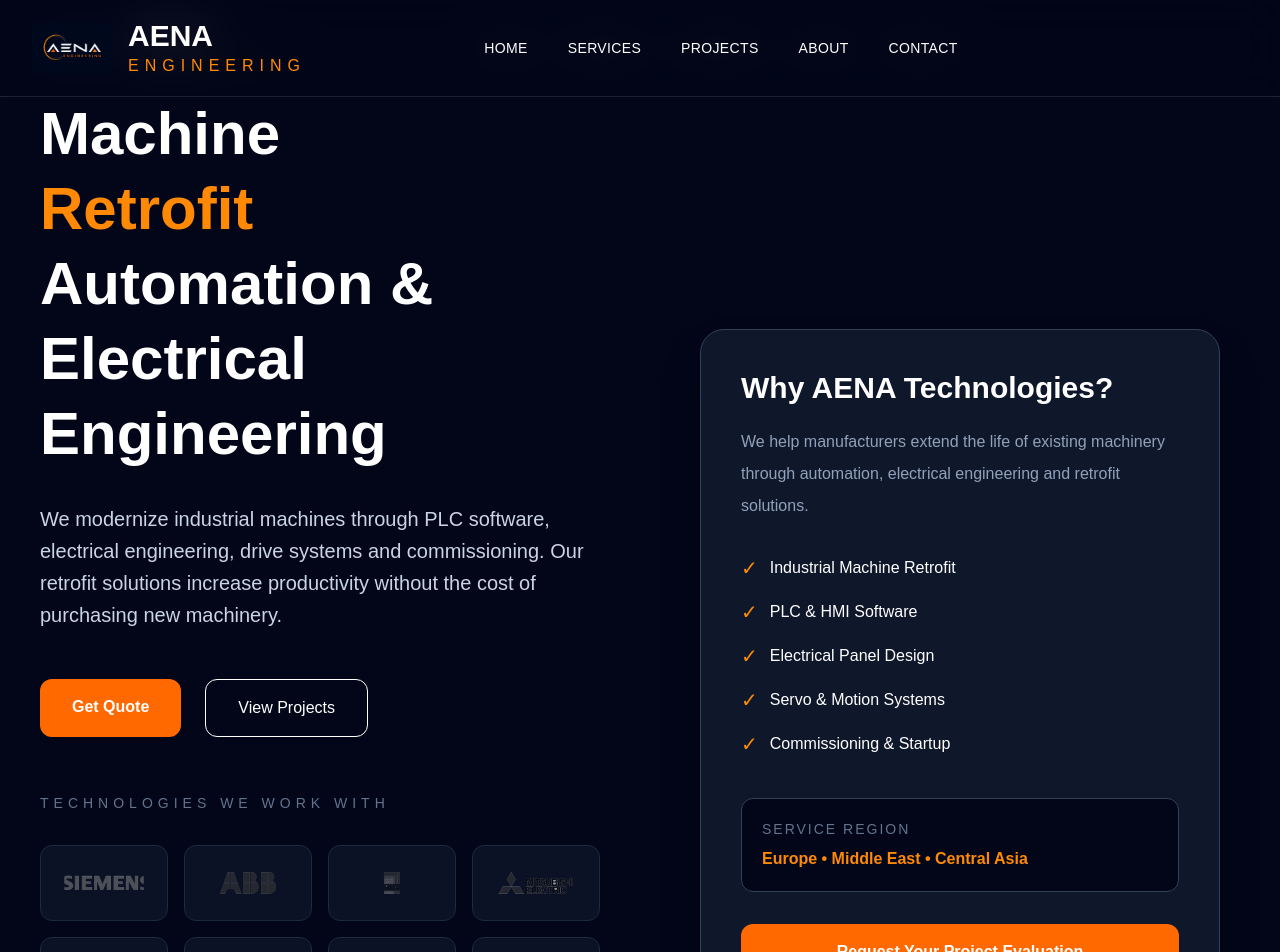
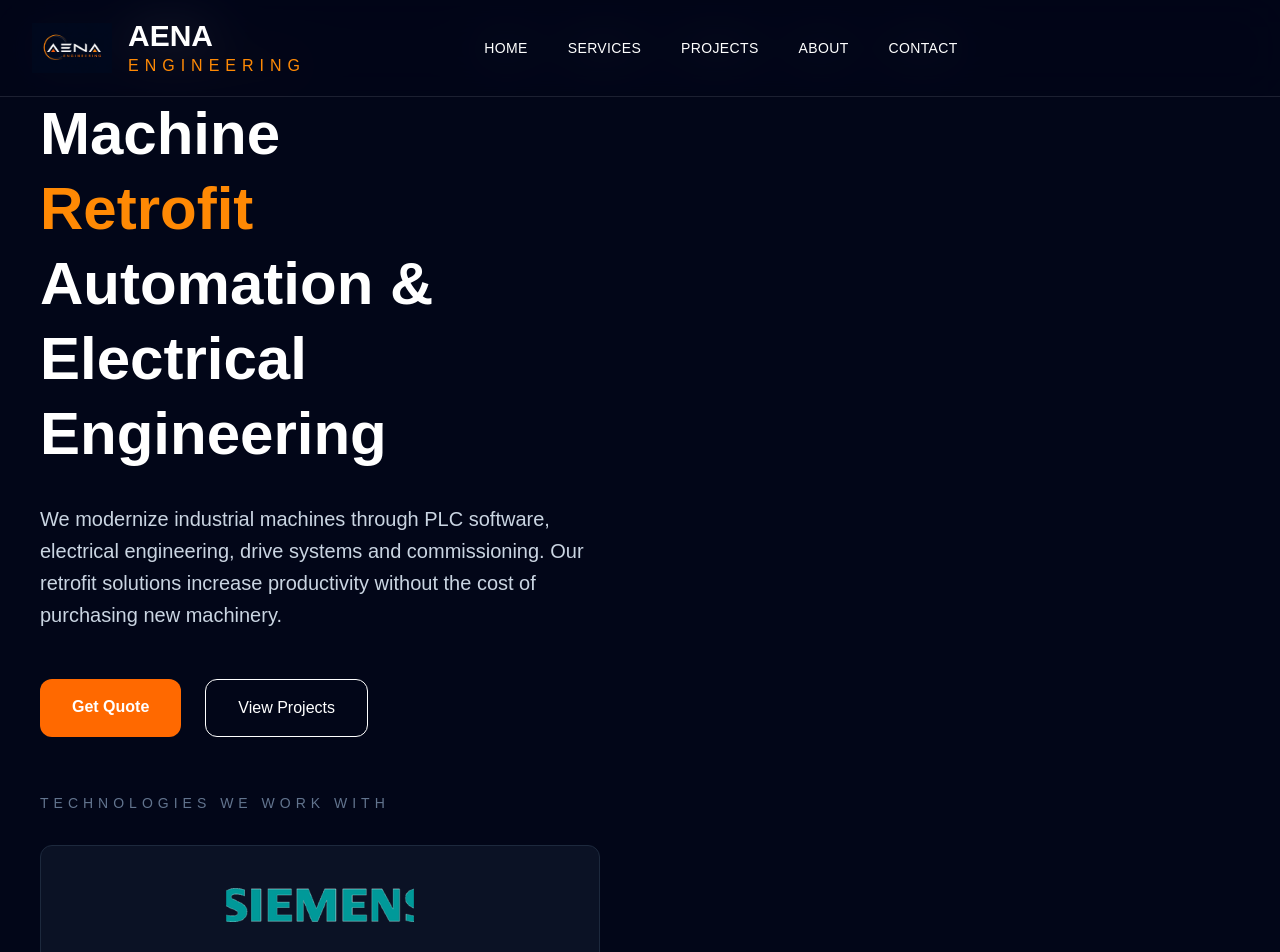
Before and after one commit to ilmaz0/aena-technologies, a Next.js app: page / in a window 1280 px wide. Shown: the top 952 px of the page. Built offline with nearby package versions, Linux system fonts and the light colour scheme.

Commit message:
here logo design2

```diff
--- a/components/Home/Hero.tsx
+++ b/components/Home/Hero.tsx
@@ -54,8 +54,6 @@ export default function Hero() {
     Technologies We Work With
   </p>
 
-  <div className="grid grid-cols-4 gap-4">
-
 {[
   "siemens",
   "abb",
@@ -72,61 +70,46 @@ export default function Hero() {
   "leuze",
   "delta",
 ].map((brand) => (
-
   <div
     key={brand}
     className="
       flex
-          h-[76px]
+      h-[120px]
       items-center
       justify-center
       rounded-xl
       border
       border-slate-800
       bg-slate-900/70
-          px-3
+      px-5
       transition-all
       duration-300
       hover:border-orange-500/60
       hover:bg-slate-800
     "
   >
-
     <Image
       src={`/logos/${brand}.png`}
       alt={`${brand} automation`}
       width={300}
       height={100}
       className="
-            h-[52px]
-            w-[170px]
+        h-[80px]
+        w-[240px]
         object-contain
-            grayscale
-            opacity-60
         transition-all
         duration-300
-            hover:grayscale-0
-            hover:opacity-100
+        hover:scale-105
       "
     />
+  </div>
+))}
 
-      </div>
-
-    ))}
 
   </div>
 
 </div>
 
-{/* TECHNOLOGIES */}
-
-<div className="mt-14">
-
-
-
-</div>
-
-</div>
 
 {/* RIGHT */}
 
```
Lines whose indentation alone changed are shown as unchanged.
